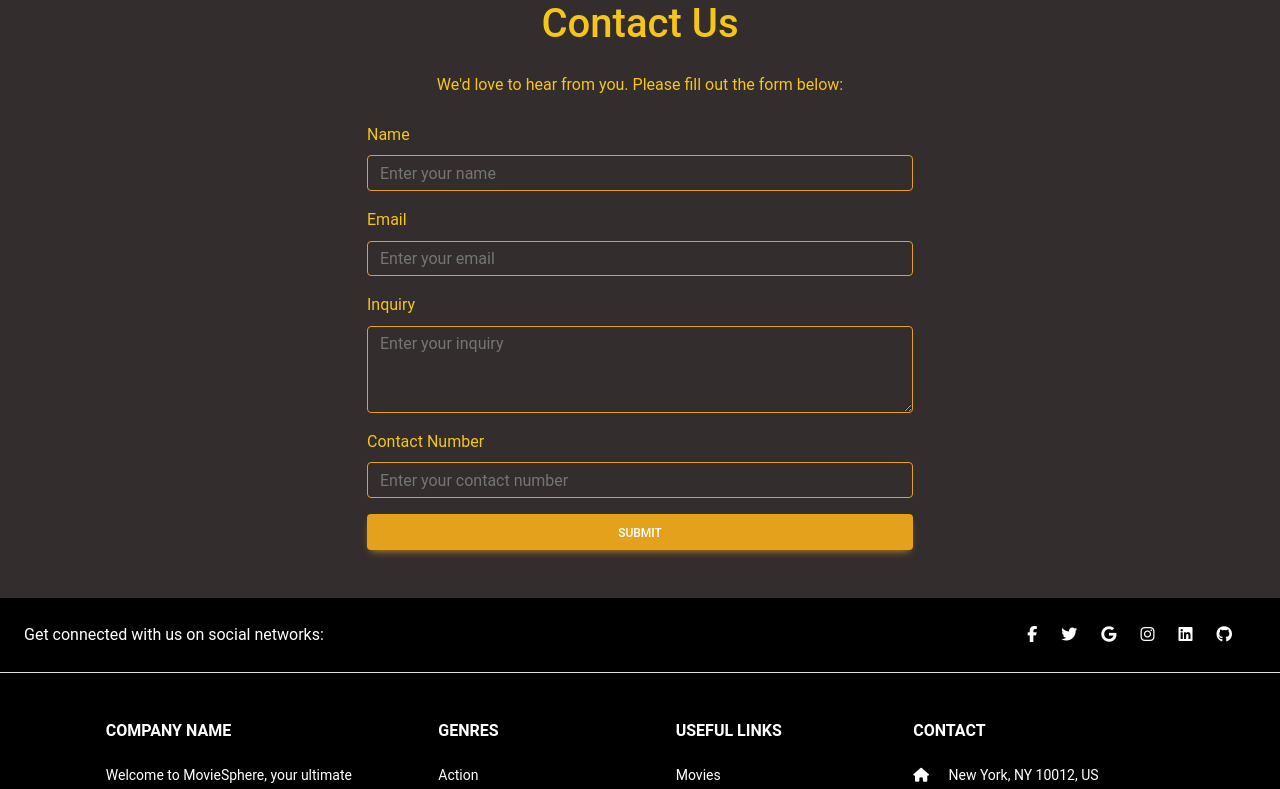
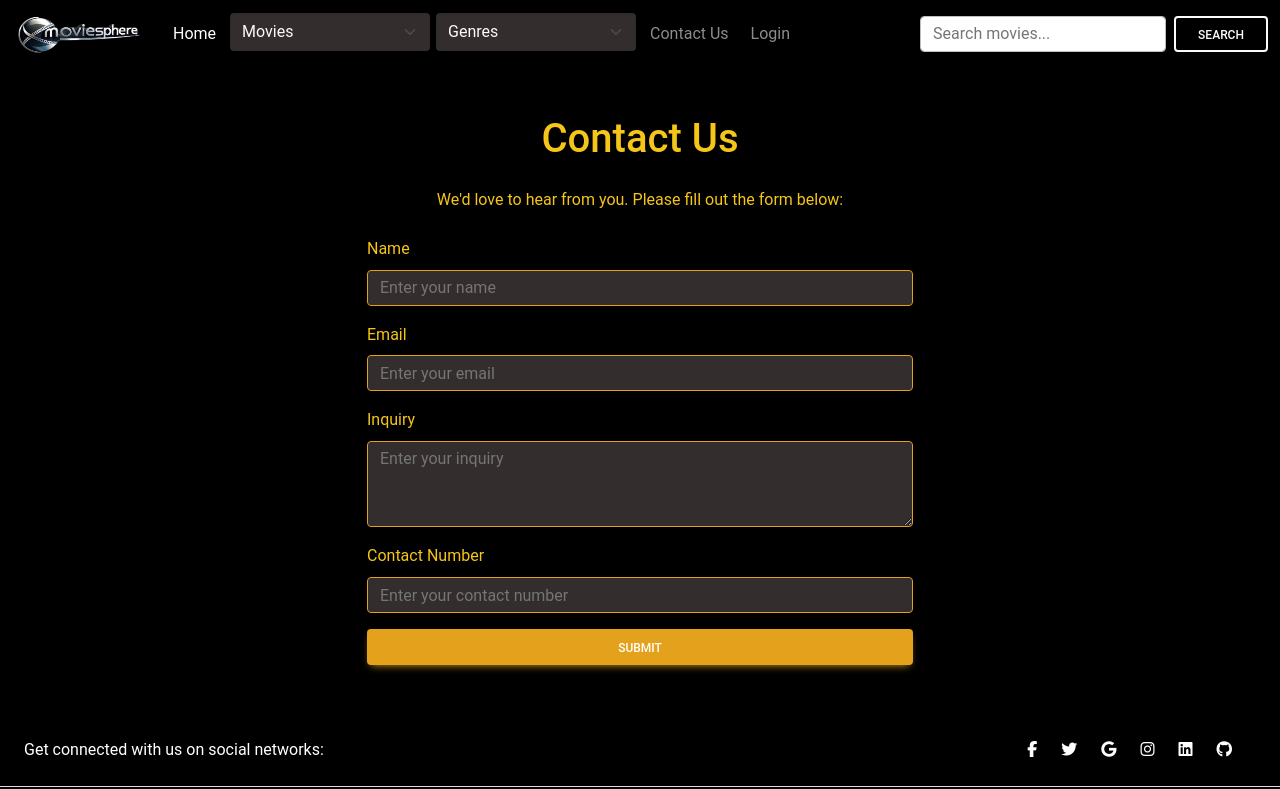
Before and after one commit to Sajan-Hirusha/Moviesphere, a React (Vite) app in the folder client/: page /contactus in a window 1280 px wide. Shown: the top 789 px of the page. Built offline with nearby package versions, Linux system fonts and the light colour scheme.

Commit message:
adding header

```diff
--- a/client/src/Components/ContactUs/ContactUs.jsx
+++ b/client/src/Components/ContactUs/ContactUs.jsx
@@ -3,6 +3,7 @@ import Footer from "../Footer/Footer.jsx";
 import axios from "axios";
 import CircleSpinner from "../CircleSpinner/CircleSpinner.jsx";
 import {urlPattern1} from "../../../env.jsx";
+import Navbar from "../Navbar/Navbar.jsx";
 
 const ContactUs = () => {
     const urlPattern = urlPattern1
@@ -68,9 +69,10 @@ const ContactUs = () => {
 
 
     return (
-        <div className="bg-dark text-light min-vh-100 ">
+        <div className="bg-black text-light min-vh-100 ">
             {loading && <CircleSpinner/>}
-            <div className="container mb-5">
+            <Navbar/>
+            <div className="container my-5">
                 <div className="row justify-content-center">
                     <div className="col-12 col-md-8 col-lg-6">
                         <h1 className="text-center mb-4" style={{color: '#f5c518'}}>
--- a/client/src/Components/Navbar/Navbar.jsx
+++ b/client/src/Components/Navbar/Navbar.jsx
@@ -99,8 +99,8 @@ const Navbar = () => {
             </li>
 
             <li className="nav-item">
-              <a className="nav-link" href="/about">
-                About
+              <a className="nav-link" href="/contactus">
+               Contact Us
               </a>
             </li>
             <li className="nav-item">
```
